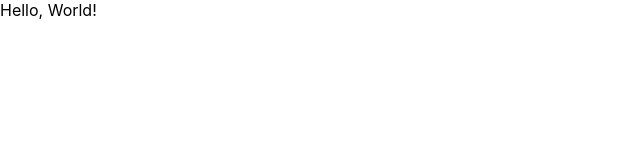
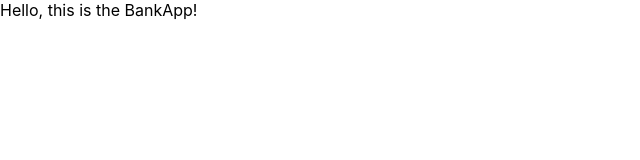
Before and after one commit to cdoss/bankapp, a React (Create React App) app in the folder bankapp-client/: page / in a window 1280 px wide. Shown: the top 160 px of the page, without its empty margins (0-640 px from the left). Built offline with nearby package versions, Linux system fonts and the light colour scheme.

Commit message:
replacing Hello with BankApp

```diff
--- a/bankapp-client/src/App.js
+++ b/bankapp-client/src/App.js
@@ -1,10 +1,8 @@
-import React from 'react';
-import Hello from './Hello'
+import React from "react";
+import BankApp from "./BankApp";
 
 function App() {
-  return (
-    <Hello object="World"/>
-  );
+  return <BankApp />;
 }
 
 export default App;
--- /dev/null
+++ b/bankapp-client/src/BankApp.js
@@ -0,0 +1,5 @@
+import React from "react";
+
+export default function BankApp() {
+  return <div>Hello, this is the BankApp!</div>;
+}
--- a/bankapp-client/src/Hello.js
+++ /dev/null
@@ -1,9 +0,0 @@
-import React from 'react'
-
-export default function Hello({object}) {
-    return (
-        <div>
-            Hello, <span>{object}</span>!
-        </div>
-    )
-}
```
Also changed, not shown: 2 other files (tests, documents, lock files or other folders).
